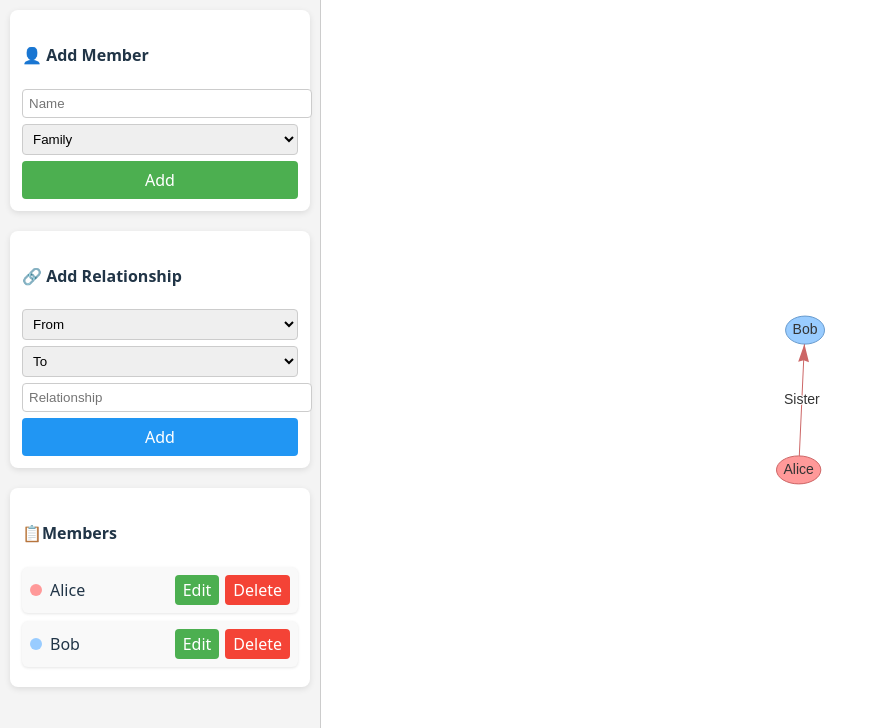
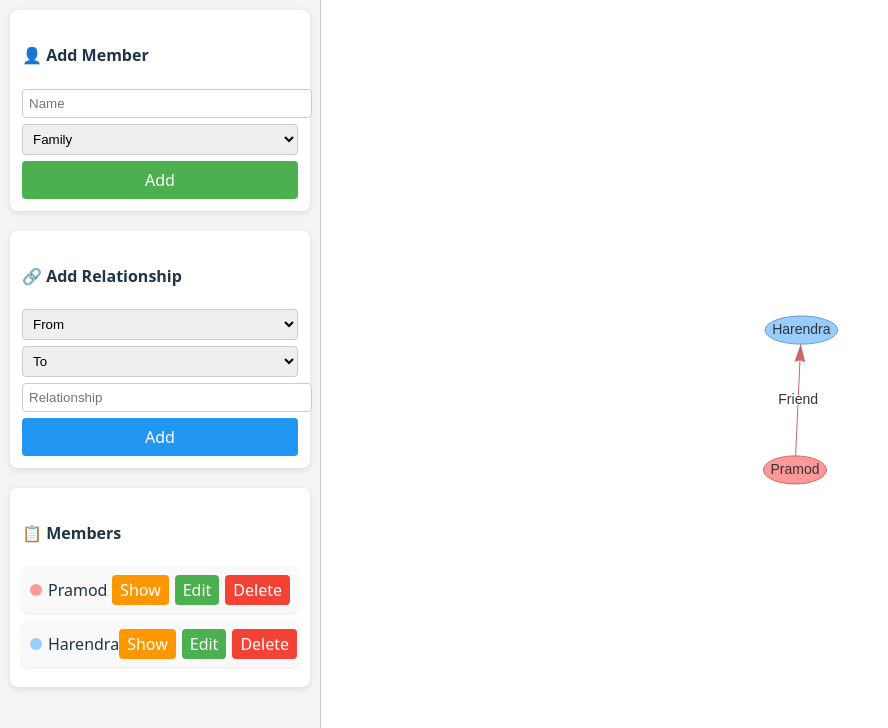
Before and after one commit to pksingh-sme/people-network, a React (Vite) app in the folder frontend/: page / in a window 1280 px wide. Shown: the top 728 px of the page, without its empty margins (0-888 px from the left). Built offline with nearby package versions, Linux system fonts and the light colour scheme.

Commit message:
Version 0.1 ie ready

```diff
--- a/frontend/src/App.jsx
+++ b/frontend/src/App.jsx
@@ -6,16 +6,17 @@ import "vis-network/styles/vis-network.css";
 
 export default function FamilyFriendsNetwork() {
   const [people, setPeople] = useState([
-    { id: 1, name: "Alice", group: "family" },
-    { id: 2, name: "Bob", group: "friend" },
+    { id: 1, name: "Pramod", group: "family" },
+    { id: 2, name: "Harendra", group: "friend" },
   ]);
-  const [relations, setRelations] = useState([{ from: 1, to: 2, label: "Sister" }]);
+  const [relations, setRelations] = useState([{ from: 1, to: 2, label: "Friend" }]);
   const [newName, setNewName] = useState("");
   const [newGroup, setNewGroup] = useState("family");
   const [relFrom, setRelFrom] = useState("");
   const [relTo, setRelTo] = useState("");
   const [relLabel, setRelLabel] = useState("");
   const [hoverCanvas, setHoverCanvas] = useState(false);
+  const [selectedMemberId, setSelectedMemberId] = useState(null);
 
   const networkRef = useRef(null);
   const containerRef = useRef(null);
@@ -66,15 +67,27 @@ export default function FamilyFriendsNetwork() {
   useEffect(() => {
     if (!containerRef.current) return;
 
+    // Filter nodes and edges if a member is selected
+    const filteredNodes = selectedMemberId
+      ? people.filter(p => {
+          return p.id === selectedMemberId ||
+                 relations.some(r => (r.from === selectedMemberId && r.to === p.id) || (r.to === selectedMemberId && r.from === p.id));
+        })
+      : people;
+
+    const filteredEdges = selectedMemberId
+      ? relations.filter(r => r.from === selectedMemberId || r.to === selectedMemberId)
+      : relations;
+
     const nodes = new DataSet(
-      people.map((p) => ({
+      filteredNodes.map((p) => ({
         id: p.id,
         label: p.name,
         color: groupColors[p.group] || "#ccc",
       }))
     );
 
-    const edges = new DataSet(relations);
+    const edges = new DataSet(filteredEdges);
 
     const network = new Network(containerRef.current, { nodes, edges }, {
       edges: { arrows: "to" },
@@ -83,7 +96,7 @@ export default function FamilyFriendsNetwork() {
     });
 
     networkRef.current = network;
-  }, [people, relations]);
+  }, [people, relations, selectedMemberId]);
 
   const addMember = () => {
     if (!newName.trim()) return;
@@ -95,6 +108,7 @@ export default function FamilyFriendsNetwork() {
   const deleteMember = (id) => {
     setPeople(people.filter((p) => p.id !== id));
     setRelations(relations.filter((r) => r.from !== id && r.to !== id));
+    if (selectedMemberId === id) setSelectedMemberId(null);
   };
 
   const editMember = (id, name, group) => {
@@ -159,14 +173,15 @@ export default function FamilyFriendsNetwork() {
 
         {/* Members */}
         <div style={cardStyle}>
-          <h4>📋Members</h4>
+          <h4>📋 Members</h4>
           {people.map((p) => (
             <div key={p.id} style={memberCardStyle}>
-              <div style={{ display: "flex", alignItems: "center" }}>
-                <div style={{ width: "12px", height: "12px", backgroundColor: groupColors[p.group] || "#ccc", borderRadius: "50%", marginRight: "8px" }}></div>
+              <div style={{ display: "flex", alignItems: "center", gap: "6px" }}>
+                <div style={{ width: "12px", height: "12px", backgroundColor: groupColors[p.group] || "#ccc", borderRadius: "50%" }}></div>
                 <span>{p.name}</span>
               </div>
               <div style={{ display: "flex", gap: "6px" }}>
+                <button onClick={() => setSelectedMemberId(p.id)} style={{ ...buttonStyle, background: "#FF9800", color: "#fff", padding: "4px 8px" }}>Show</button>
                 <button onClick={() => {
                   const name = prompt("Enter new name:", p.name);
                   const group = prompt("Enter group:", p.group);
@@ -176,6 +191,9 @@ export default function FamilyFriendsNetwork() {
               </div>
             </div>
           ))}
+          {selectedMemberId && (
+            <button onClick={() => setSelectedMemberId(null)} style={{ ...buttonStyle, background: "#2196F3", color: "#fff" }}>Reset Network</button>
+          )}
         </div>
       </div>
 
```
